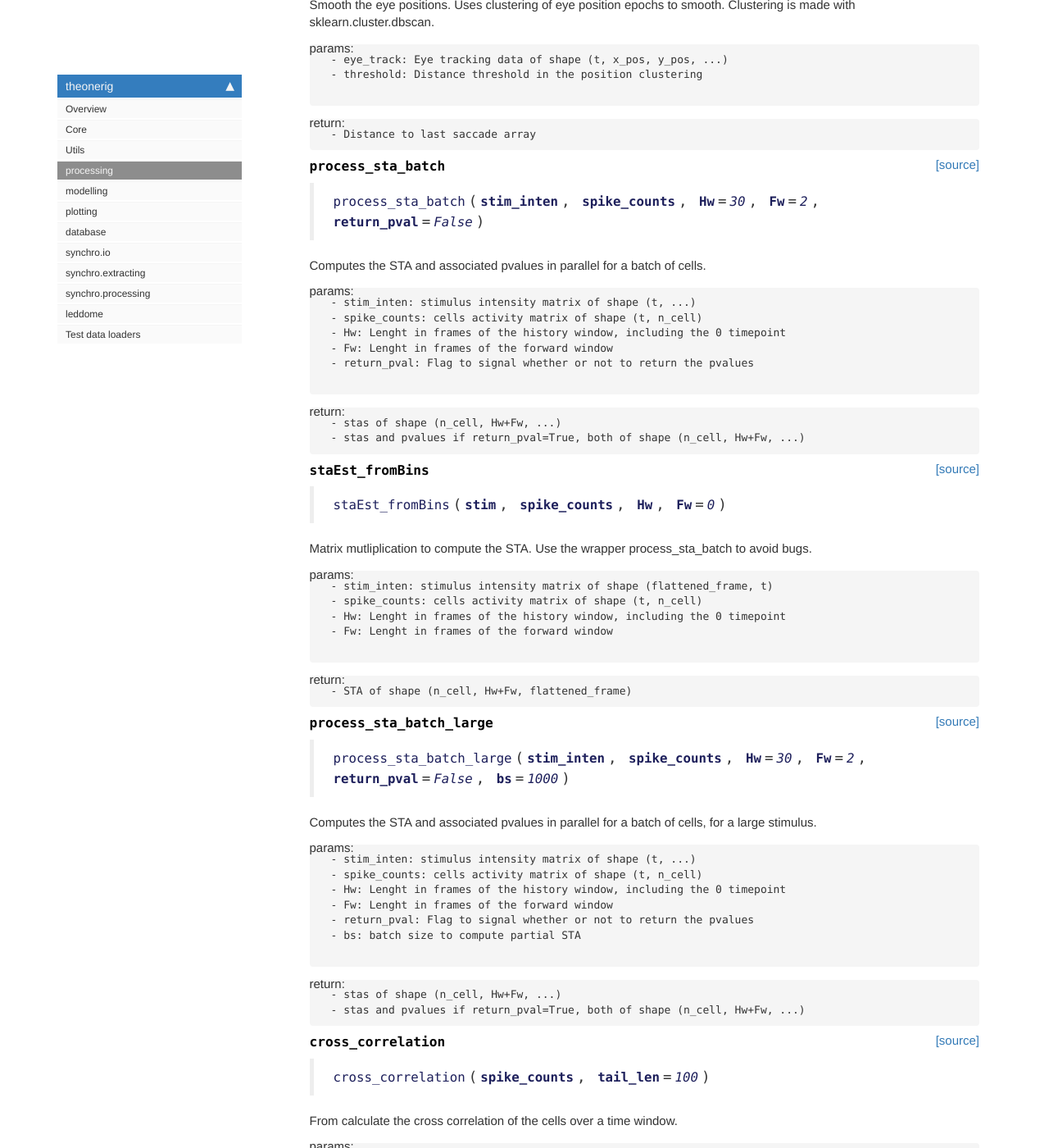
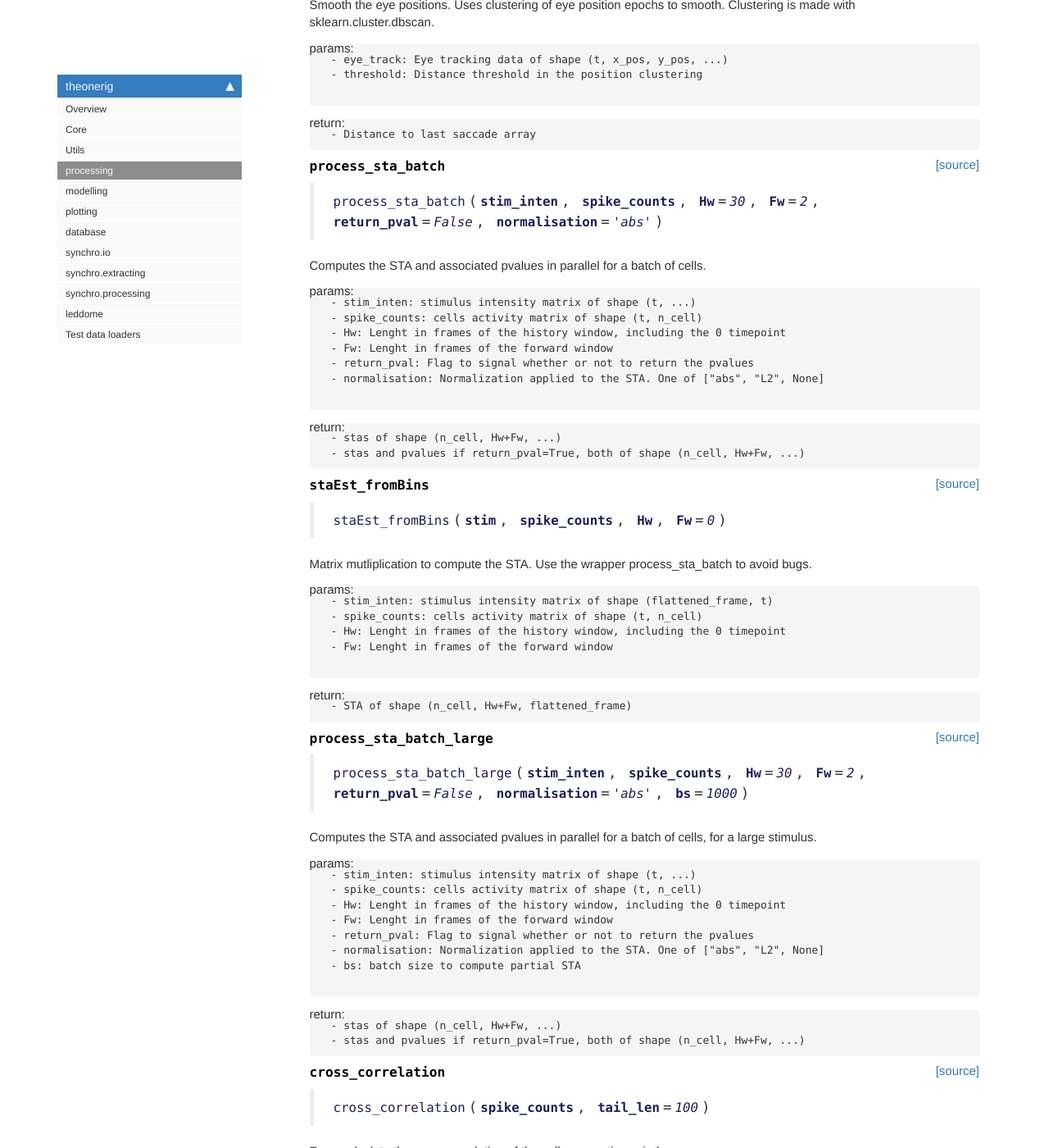
Before and after one commit to Tom-TBT/theonerig, a Jekyll site: the page built from docs/processing.html, in a window 1280 px wide and 1400 px high, scrolled down 1663 px. Shown: the whole window at 82% size. Built offline with Jekyll 4.4.1, drawn with Linux system fonts in a browser that asks for light colours; nearby versions of some CDN libraries; comment, search, counter and statistics services are not loaded.

Commit message:
Update doc to last changes

```diff
--- a/docs/processing.html
+++ b/docs/processing.html
@@ -175,7 +175,7 @@ Clustering is made with sklearn.cluster.dbscan.</p>
 
 
 <div class="output_markdown rendered_html output_subarea ">
-<h4 id="process_sta_batch" class="doc_header"><code>process_sta_batch</code><a href="https://github.com/Tom-TBT/theonerig/tree/master/theonerig/processing.py#L193" class="source_link" style="float:right">[source]</a></h4><blockquote><p><code>process_sta_batch</code>(<strong><code>stim_inten</code></strong>, <strong><code>spike_counts</code></strong>, <strong><code>Hw</code></strong>=<em><code>30</code></em>, <strong><code>Fw</code></strong>=<em><code>2</code></em>, <strong><code>return_pval</code></strong>=<em><code>False</code></em>)</p>
+<h4 id="process_sta_batch" class="doc_header"><code>process_sta_batch</code><a href="https://github.com/Tom-TBT/theonerig/tree/master/theonerig/processing.py#L193" class="source_link" style="float:right">[source]</a></h4><blockquote><p><code>process_sta_batch</code>(<strong><code>stim_inten</code></strong>, <strong><code>spike_counts</code></strong>, <strong><code>Hw</code></strong>=<em><code>30</code></em>, <strong><code>Fw</code></strong>=<em><code>2</code></em>, <strong><code>return_pval</code></strong>=<em><code>False</code></em>, <strong><code>normalisation</code></strong>=<em><code>'abs'</code></em>)</p>
 </blockquote>
 <p>Computes the STA and associated pvalues in parallel for a batch of cells.</p>
 <p>params:</p>
@@ -185,6 +185,7 @@ Clustering is made with sklearn.cluster.dbscan.</p>
 - Hw: Lenght in frames of the history window, including the 0 timepoint
 - Fw: Lenght in frames of the forward window
 - return_pval: Flag to signal whether or not to return the pvalues
+- normalisation: Normalization applied to the STA. One of ["abs", "L2", None]
 
 </code></pre>
 <p>return:</p>
@@ -213,7 +214,7 @@ Clustering is made with sklearn.cluster.dbscan.</p>
 
 
 <div class="output_markdown rendered_html output_subarea ">
-<h4 id="staEst_fromBins" class="doc_header"><code>staEst_fromBins</code><a href="https://github.com/Tom-TBT/theonerig/tree/master/theonerig/processing.py#L246" class="source_link" style="float:right">[source]</a></h4><blockquote><p><code>staEst_fromBins</code>(<strong><code>stim</code></strong>, <strong><code>spike_counts</code></strong>, <strong><code>Hw</code></strong>, <strong><code>Fw</code></strong>=<em><code>0</code></em>)</p>
+<h4 id="staEst_fromBins" class="doc_header"><code>staEst_fromBins</code><a href="https://github.com/Tom-TBT/theonerig/tree/master/theonerig/processing.py#L253" class="source_link" style="float:right">[source]</a></h4><blockquote><p><code>staEst_fromBins</code>(<strong><code>stim</code></strong>, <strong><code>spike_counts</code></strong>, <strong><code>Hw</code></strong>, <strong><code>Fw</code></strong>=<em><code>0</code></em>)</p>
 </blockquote>
 <p>Matrix mutliplication to compute the STA. Use the wrapper process_sta_batch to avoid bugs.</p>
 <p>params:</p>
@@ -249,7 +250,7 @@ Clustering is made with sklearn.cluster.dbscan.</p>
 
 
 <div class="output_markdown rendered_html output_subarea ">
-<h4 id="process_sta_batch_large" class="doc_header"><code>process_sta_batch_large</code><a href="https://github.com/Tom-TBT/theonerig/tree/master/theonerig/processing.py#L276" class="source_link" style="float:right">[source]</a></h4><blockquote><p><code>process_sta_batch_large</code>(<strong><code>stim_inten</code></strong>, <strong><code>spike_counts</code></strong>, <strong><code>Hw</code></strong>=<em><code>30</code></em>, <strong><code>Fw</code></strong>=<em><code>2</code></em>, <strong><code>return_pval</code></strong>=<em><code>False</code></em>, <strong><code>bs</code></strong>=<em><code>1000</code></em>)</p>
+<h4 id="process_sta_batch_large" class="doc_header"><code>process_sta_batch_large</code><a href="https://github.com/Tom-TBT/theonerig/tree/master/theonerig/processing.py#L283" class="source_link" style="float:right">[source]</a></h4><blockquote><p><code>process_sta_batch_large</code>(<strong><code>stim_inten</code></strong>, <strong><code>spike_counts</code></strong>, <strong><code>Hw</code></strong>=<em><code>30</code></em>, <strong><code>Fw</code></strong>=<em><code>2</code></em>, <strong><code>return_pval</code></strong>=<em><code>False</code></em>, <strong><code>normalisation</code></strong>=<em><code>'abs'</code></em>, <strong><code>bs</code></strong>=<em><code>1000</code></em>)</p>
 </blockquote>
 <p>Computes the STA and associated pvalues in parallel for a batch of cells, for a large stimulus.</p>
 <p>params:</p>
@@ -259,6 +260,7 @@ Clustering is made with sklearn.cluster.dbscan.</p>
 - Hw: Lenght in frames of the history window, including the 0 timepoint
 - Fw: Lenght in frames of the forward window
 - return_pval: Flag to signal whether or not to return the pvalues
+- normalisation: Normalization applied to the STA. One of ["abs", "L2", None]
 - bs: batch size to compute partial STA
 
 </code></pre>
@@ -295,7 +297,7 @@ Clustering is made with sklearn.cluster.dbscan.</p>
 
 
 <div class="output_markdown rendered_html output_subarea ">
-<h4 id="cross_correlation" class="doc_header"><code>cross_correlation</code><a href="https://github.com/Tom-TBT/theonerig/tree/master/theonerig/processing.py#L337" class="source_link" style="float:right">[source]</a></h4><blockquote><p><code>cross_correlation</code>(<strong><code>spike_counts</code></strong>, <strong><code>tail_len</code></strong>=<em><code>100</code></em>)</p>
+<h4 id="cross_correlation" class="doc_header"><code>cross_correlation</code><a href="https://github.com/Tom-TBT/theonerig/tree/master/theonerig/processing.py#L350" class="source_link" style="float:right">[source]</a></h4><blockquote><p><code>cross_correlation</code>(<strong><code>spike_counts</code></strong>, <strong><code>tail_len</code></strong>=<em><code>100</code></em>)</p>
 </blockquote>
 <p>From calculate the cross correlation of the cells over a time window.</p>
 <p>params:</p>
@@ -336,7 +338,7 @@ Clustering is made with sklearn.cluster.dbscan.</p>
 
 
 <div class="output_markdown rendered_html output_subarea ">
-<h4 id="corrcoef" class="doc_header"><code>corrcoef</code><a href="https://github.com/Tom-TBT/theonerig/tree/master/theonerig/processing.py#L364" class="source_link" style="float:right">[source]</a></h4><blockquote><p><code>corrcoef</code>(<strong><code>spike_counts</code></strong>)</p>
+<h4 id="corrcoef" class="doc_header"><code>corrcoef</code><a href="https://github.com/Tom-TBT/theonerig/tree/master/theonerig/processing.py#L377" class="source_link" style="float:right">[source]</a></h4><blockquote><p><code>corrcoef</code>(<strong><code>spike_counts</code></strong>)</p>
 </blockquote>
 <p>Computes correlation coefficient between the cells</p>
 <p>params:</p>
@@ -369,7 +371,7 @@ Clustering is made with sklearn.cluster.dbscan.</p>
 
 
 <div class="output_markdown rendered_html output_subarea ">
-<h4 id="flatten_corrcoef" class="doc_header"><code>flatten_corrcoef</code><a href="https://github.com/Tom-TBT/theonerig/tree/master/theonerig/processing.py#L376" class="source_link" style="float:right">[source]</a></h4><blockquote><p><code>flatten_corrcoef</code>(<strong><code>corrcoef_matrix</code></strong>)</p>
+<h4 id="flatten_corrcoef" class="doc_header"><code>flatten_corrcoef</code><a href="https://github.com/Tom-TBT/theonerig/tree/master/theonerig/processing.py#L389" class="source_link" style="float:right">[source]</a></h4><blockquote><p><code>flatten_corrcoef</code>(<strong><code>corrcoef_matrix</code></strong>)</p>
 </blockquote>
 <p>Retrieves a one dimensional array of the cells correlations</p>
 <p>params:</p>
@@ -409,7 +411,7 @@ Clustering is made with sklearn.cluster.dbscan.</p>
 
 
 <div class="output_markdown rendered_html output_subarea ">
-<h4 id="stimulus_ensemble" class="doc_header"><code>stimulus_ensemble</code><a href="https://github.com/Tom-TBT/theonerig/tree/master/theonerig/processing.py#L389" class="source_link" style="float:right">[source]</a></h4><blockquote><p><code>stimulus_ensemble</code>(<strong><code>stim_inten</code></strong>, <strong><code>Hw</code></strong>=<em><code>30</code></em>, <strong><code>x</code></strong>=<em><code>0</code></em>, <strong><code>y</code></strong>=<em><code>0</code></em>, <strong><code>w</code></strong>=<em><code>None</code></em>, <strong><code>h</code></strong>=<em><code>None</code></em>)</p>
+<h4 id="stimulus_ensemble" class="doc_header"><code>stimulus_ensemble</code><a href="https://github.com/Tom-TBT/theonerig/tree/master/theonerig/processing.py#L402" class="source_link" style="float:right">[source]</a></h4><blockquote><p><code>stimulus_ensemble</code>(<strong><code>stim_inten</code></strong>, <strong><code>Hw</code></strong>=<em><code>30</code></em>, <strong><code>x</code></strong>=<em><code>0</code></em>, <strong><code>y</code></strong>=<em><code>0</code></em>, <strong><code>w</code></strong>=<em><code>None</code></em>, <strong><code>h</code></strong>=<em><code>None</code></em>)</p>
 </blockquote>
 <p>Generate the stimulus ensemble used to compute the nonlinearity</p>
 <p>params:</p>
@@ -447,7 +449,7 @@ Clustering is made with sklearn.cluster.dbscan.</p>
 
 
 <div class="output_markdown rendered_html output_subarea ">
-<h4 id="process_nonlinearity" class="doc_header"><code>process_nonlinearity</code><a href="https://github.com/Tom-TBT/theonerig/tree/master/theonerig/processing.py#L422" class="source_link" style="float:right">[source]</a></h4><blockquote><p><code>process_nonlinearity</code>(<strong><code>stim_ensemble</code></strong>, <strong><code>spike_counts</code></strong>)</p>
+<h4 id="process_nonlinearity" class="doc_header"><code>process_nonlinearity</code><a href="https://github.com/Tom-TBT/theonerig/tree/master/theonerig/processing.py#L435" class="source_link" style="float:right">[source]</a></h4><blockquote><p><code>process_nonlinearity</code>(<strong><code>stim_ensemble</code></strong>, <strong><code>spike_counts</code></strong>)</p>
 </blockquote>
 <p>Computes the nonlinearity of a single cell</p>
 <p>params:</p>
@@ -488,7 +490,7 @@ Clustering is made with sklearn.cluster.dbscan.</p>
 
 
 <div class="output_markdown rendered_html output_subarea ">
-<h4 id="activity_histogram" class="doc_header"><code>activity_histogram</code><a href="https://github.com/Tom-TBT/theonerig/tree/master/theonerig/processing.py#L462" class="source_link" style="float:right">[source]</a></h4><blockquote><p><code>activity_histogram</code>(<strong><code>spike_counts</code></strong>)</p>
+<h4 id="activity_histogram" class="doc_header"><code>activity_histogram</code><a href="https://github.com/Tom-TBT/theonerig/tree/master/theonerig/processing.py#L475" class="source_link" style="float:right">[source]</a></h4><blockquote><p><code>activity_histogram</code>(<strong><code>spike_counts</code></strong>)</p>
 </blockquote>
 <p>Retrieve an histogram of the individual cells activity.</p>
 <p>params:</p>
@@ -528,7 +530,7 @@ Clustering is made with sklearn.cluster.dbscan.</p>
 
 
 <div class="output_markdown rendered_html output_subarea ">
-<h4 id="cross_distances" class="doc_header"><code>cross_distances</code><a href="https://github.com/Tom-TBT/theonerig/tree/master/theonerig/processing.py#L478" class="source_link" style="float:right">[source]</a></h4><blockquote><p><code>cross_distances</code>(<strong><code>masks</code></strong>)</p>
+<h4 id="cross_distances" class="doc_header"><code>cross_distances</code><a href="https://github.com/Tom-TBT/theonerig/tree/master/theonerig/processing.py#L491" class="source_link" style="float:right">[source]</a></h4><blockquote><p><code>cross_distances</code>(<strong><code>masks</code></strong>)</p>
 </blockquote>
 <p>Computes cross distances from the center of mass of a list of mask.</p>
 <p>params:</p>
@@ -561,7 +563,7 @@ Clustering is made with sklearn.cluster.dbscan.</p>
 
 
 <div class="output_markdown rendered_html output_subarea ">
-<h4 id="cross_distances_sta" class="doc_header"><code>cross_distances_sta</code><a href="https://github.com/Tom-TBT/theonerig/tree/master/theonerig/processing.py#L496" class="source_link" style="float:right">[source]</a></h4><blockquote><p><code>cross_distances_sta</code>(<strong><code>fits</code></strong>, <strong><code>sta_shape</code></strong>, <strong><code>f</code></strong>)</p>
+<h4 id="cross_distances_sta" class="doc_header"><code>cross_distances_sta</code><a href="https://github.com/Tom-TBT/theonerig/tree/master/theonerig/processing.py#L509" class="source_link" style="float:right">[source]</a></h4><blockquote><p><code>cross_distances_sta</code>(<strong><code>fits</code></strong>, <strong><code>sta_shape</code></strong>, <strong><code>f</code></strong>)</p>
 </blockquote>
 <p>Computes cross distances between STAs</p>
 <p>params:</p>
@@ -596,7 +598,7 @@ Clustering is made with sklearn.cluster.dbscan.</p>
 
 
 <div class="output_markdown rendered_html output_subarea ">
-<h4 id="paired_distances" class="doc_header"><code>paired_distances</code><a href="https://github.com/Tom-TBT/theonerig/tree/master/theonerig/processing.py#L516" class="source_link" style="float:right">[source]</a></h4><blockquote><p><code>paired_distances</code>(<strong><code>masks_1</code></strong>, <strong><code>masks_2</code></strong>)</p>
+<h4 id="paired_distances" class="doc_header"><code>paired_distances</code><a href="https://github.com/Tom-TBT/theonerig/tree/master/theonerig/processing.py#L529" class="source_link" style="float:right">[source]</a></h4><blockquote><p><code>paired_distances</code>(<strong><code>masks_1</code></strong>, <strong><code>masks_2</code></strong>)</p>
 </blockquote>
 <p>Compute the distance between two masks</p>
 <p>params:</p>
@@ -630,7 +632,7 @@ Clustering is made with sklearn.cluster.dbscan.</p>
 
 
 <div class="output_markdown rendered_html output_subarea ">
-<h4 id="paired_distances_sta" class="doc_header"><code>paired_distances_sta</code><a href="https://github.com/Tom-TBT/theonerig/tree/master/theonerig/processing.py#L534" class="source_link" style="float:right">[source]</a></h4><blockquote><p><code>paired_distances_sta</code>(<strong><code>sta_fits_1</code></strong>, <strong><code>sta_fits_2</code></strong>, <strong><code>sta_shape</code></strong>, <strong><code>f</code></strong>)</p>
+<h4 id="paired_distances_sta" class="doc_header"><code>paired_distances_sta</code><a href="https://github.com/Tom-TBT/theonerig/tree/master/theonerig/processing.py#L547" class="source_link" style="float:right">[source]</a></h4><blockquote><p><code>paired_distances_sta</code>(<strong><code>sta_fits_1</code></strong>, <strong><code>sta_fits_2</code></strong>, <strong><code>sta_shape</code></strong>, <strong><code>f</code></strong>)</p>
 </blockquote>
 <p>Compute the distance between two STAs.</p>
 <p>params:</p>
@@ -833,7 +835,7 @@ Clustering is made with sklearn.cluster.dbscan.</p>
 
 
 <div class="output_markdown rendered_html output_subarea ">
-<h4 id="direction_selectivity" class="doc_header"><code>direction_selectivity</code><a href="https://github.com/Tom-TBT/theonerig/tree/master/theonerig/processing.py#L562" class="source_link" style="float:right">[source]</a></h4><blockquote><p><code>direction_selectivity</code>(<strong><code>grouped_spikes_d</code></strong>, <strong><code>n_bootstrap</code></strong>=<em><code>1000</code></em>)</p>
+<h4 id="direction_selectivity" class="doc_header"><code>direction_selectivity</code><a href="https://github.com/Tom-TBT/theonerig/tree/master/theonerig/processing.py#L575" class="source_link" style="float:right">[source]</a></h4><blockquote><p><code>direction_selectivity</code>(<strong><code>grouped_spikes_d</code></strong>, <strong><code>n_bootstrap</code></strong>=<em><code>1000</code></em>)</p>
 </blockquote>
 <p>Compute the direction selectivity index of cells in the given dict containing for each condition as
 the keys, an array of shape (n_angle, n_repeat, trial_len, n_cell). Such dictionnary can be obtained
@@ -877,7 +879,7 @@ by using <code>utils.group_direction_response</code>.</p>
 
 
 <div class="output_markdown rendered_html output_subarea ">
-<h4 id="peri_saccadic_response" class="doc_header"><code>peri_saccadic_response</code><a href="https://github.com/Tom-TBT/theonerig/tree/master/theonerig/processing.py#L628" class="source_link" style="float:right">[source]</a></h4><blockquote><p><code>peri_saccadic_response</code>(<strong><code>spike_counts</code></strong>, <strong><code>eye_track</code></strong>, <strong><code>motion_threshold</code></strong>=<em><code>5</code></em>, <strong><code>window</code></strong>=<em><code>15</code></em>)</p>
+<h4 id="peri_saccadic_response" class="doc_header"><code>peri_saccadic_response</code><a href="https://github.com/Tom-TBT/theonerig/tree/master/theonerig/processing.py#L641" class="source_link" style="float:right">[source]</a></h4><blockquote><p><code>peri_saccadic_response</code>(<strong><code>spike_counts</code></strong>, <strong><code>eye_track</code></strong>, <strong><code>motion_threshold</code></strong>=<em><code>5</code></em>, <strong><code>window</code></strong>=<em><code>15</code></em>)</p>
 </blockquote>
 <p>Computes the cell average response around saccades.</p>
 <p>params:</p>
```
